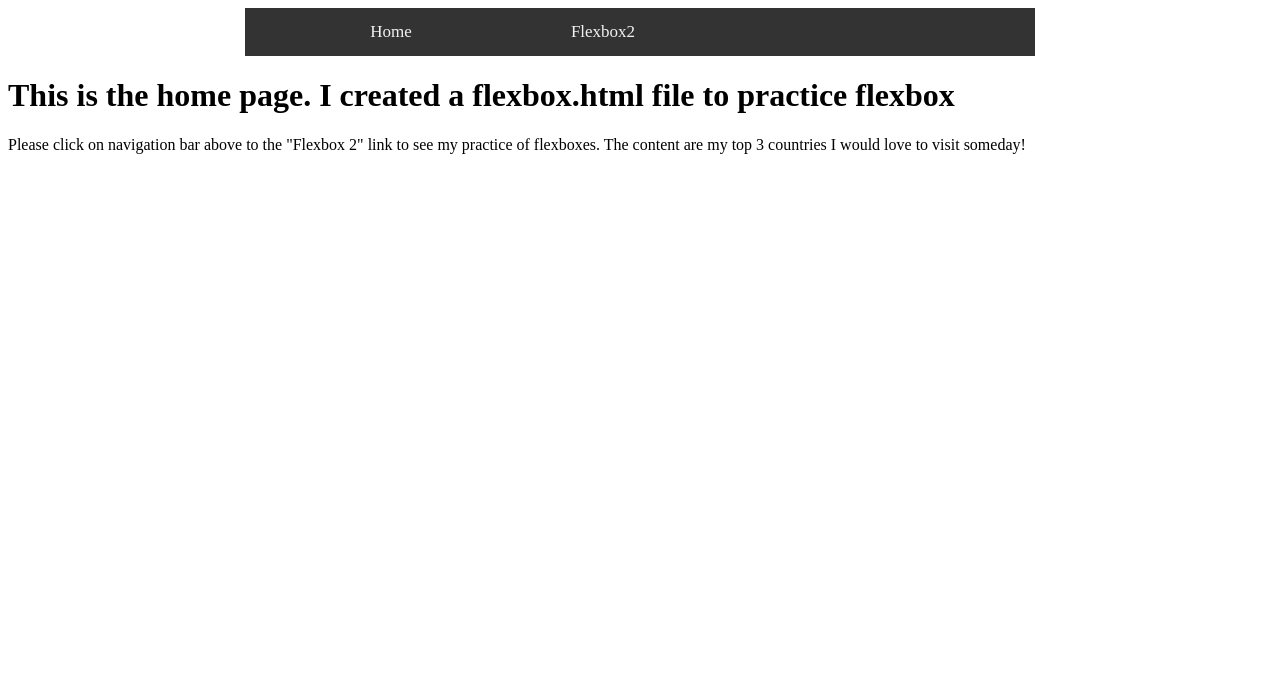
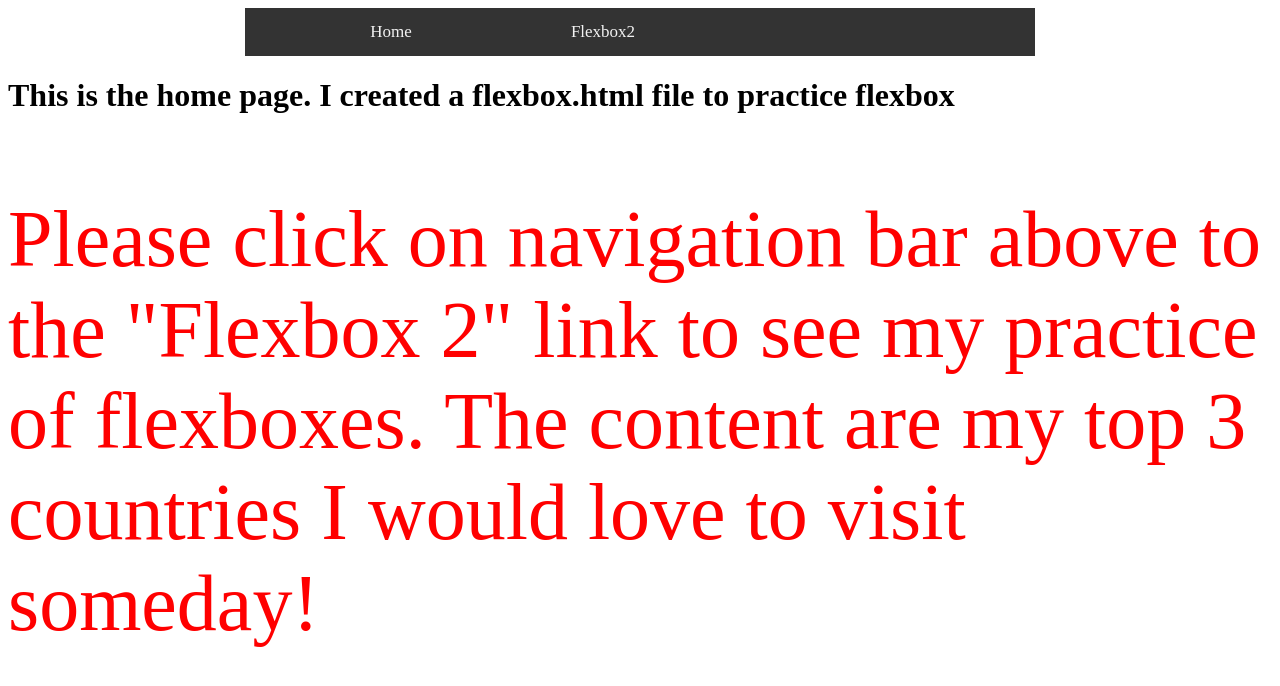
Before and after one commit to ndoan24/Flexbox-Practice, a plain HTML site: page index.html in a window 1280 px wide. Drawn offline with Linux system fonts and the light colour scheme.

Commit message:
more changes to item boxes

```diff
--- a/index.html
+++ b/index.html
@@ -14,12 +14,15 @@
 
         </ul>
     </nav>
+
+
+
 </head>
 
 <body>
     <h1>This is the home page. I created a flexbox.html file to practice flexbox</h1>
 
-    <p>Please click on navigation bar above to the "Flexbox 2" link to see my practice of flexboxes. The content are my
+    <div class="indexpara"><p>Please click on navigation bar above to the "Flexbox 2" link to see my practice of flexboxes. The content are my
         top 3 countries I would love to visit someday!</p>
 </body>
 
--- a/style.css
+++ b/style.css
@@ -27,3 +27,8 @@
     width:180px;
     text-decoration:none;
     }
+
+    .indexpara {
+      font-size: 80px;
+      color: red;
+    }
```
Also changed, not shown: flexbox.html (+9 -1 lines).
